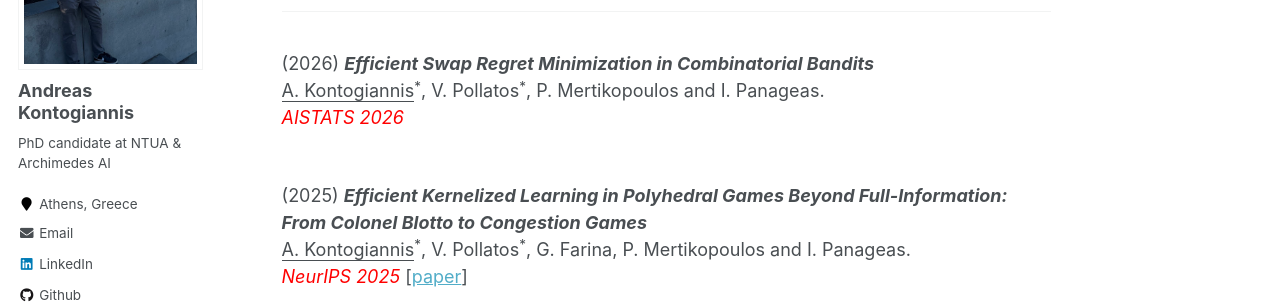
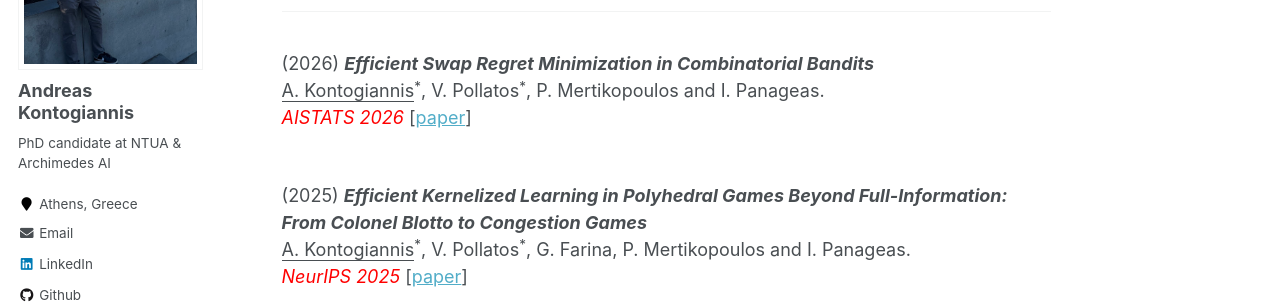
Before and after one commit to ddaedalus/ddaedalus.github.io, a Jekyll site: the page built from _pages/publications.md, in a window 1280 px wide and 1314 px high. Shown: the part 238-541 px from the top of the window. Built offline with Jekyll 4.4.1, drawn with Linux system fonts in a browser that asks for light colours.

Commit message:
Update publications.md

```diff
--- a/_pages/publications.md
+++ b/_pages/publications.md
@@ -17,7 +17,7 @@ Efficient Swap Regret Minimization in Combinatorial Bandits </b> </i>
 <br/>
 <u>A. Kontogiannis</u><sup>*</sup>, V. Pollatos<sup>*</sup>, P. Mertikopoulos and I. Panageas.
 <br/>
-_<font color="red">AISTATS 2026</font>_
+_<font color="red">AISTATS 2026</font>_ [[paper](https://arxiv.org/abs/2602.02087)]
 
 <br/>
 (2025) <i><b>
```
